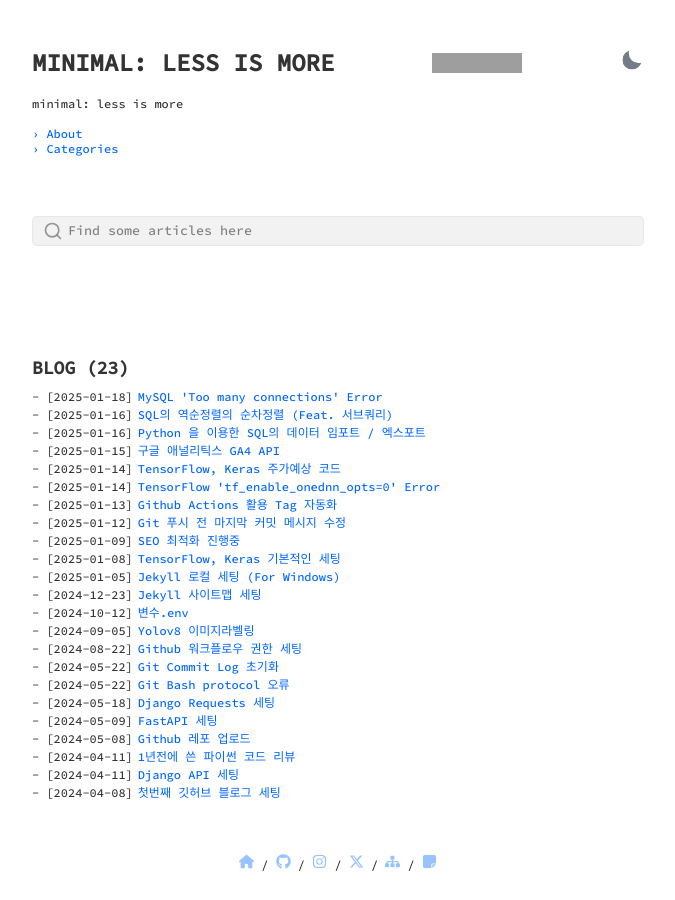
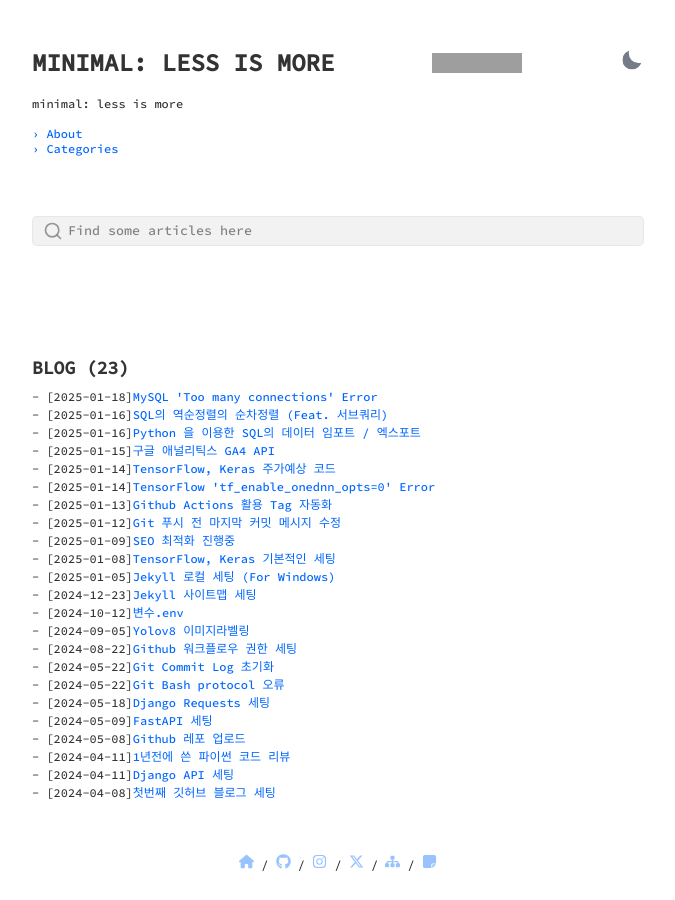
Before and after one commit to pozuhtuhv/pozuhtuhv.github.io, a Jekyll site: the page built from index.html, in a window 1280 px wide. Shown: the whole page, without its empty margins (302-977 px from the left). Built offline with Jekyll 4.4.1, drawn with Linux system fonts in a browser that asks for light colours; grey boxes are pictures that could not be loaded.

Commit message:
(edit) search_result_and_blog_list_view

```diff
--- a/_sass/_main.scss
+++ b/_sass/_main.scss
@@ -342,18 +342,17 @@
 
 .posts ul li {
   display: flex;
-  align-items: center;
+  align-items: center; /* 텍스트와 내용 수직 정렬 */
   line-height: 1.5;
-  white-space: nowrap;
-  overflow: hidden;
-  text-overflow: ellipsis;
+  overflow: hidden; /* 텍스트가 넘칠 때 숨기기 */
 }
 
 .posts ul li a {
-  vertical-align: middle;
-  line-height: 1.5;
-  text-decoration: none;
-  padding-left: 5px;
+  display: inline-block;  /* 블록 요소로 변경 */
+  white-space: nowrap;    /* 줄바꿈 방지 */
+  overflow: hidden;       /* 넘치는 텍스트 숨기기 */
+  text-overflow: ellipsis; /* 넘치는 텍스트를 '...'으로 표시 */
+  max-width: 70%;       /* 링크의 최대 너비 설정 */
 }
 
 time {
@@ -504,18 +503,32 @@
 
 #search-results {
   list-style: none;
-  text-align: left;
-  li {
-    text-align: left;
-  }
+  padding: 0;
+  margin: 0;
+}
+
+#search-results li {
+  display: flex;
+  align-items: center;
+  overflow: hidden;
+  white-space: nowrap;
+  text-overflow: ellipsis;
 }
 
 #search-results li::before {
-	content: "›";
-	display: inline-block;
-	margin-left: -1.3em;
-	width: 1.3em;
+  content: "›";
+  display: inline-block;
   color: var(--link-color);
+  margin-right: 8px;
+  flex-shrink: 0;
+}
+
+#search-results li a {
+  overflow: hidden;
+  text-overflow: ellipsis;
+  white-space: nowrap;
+  display: inline-block;
+  flex-grow: 1;
 }
 
 .post-nav {
```
